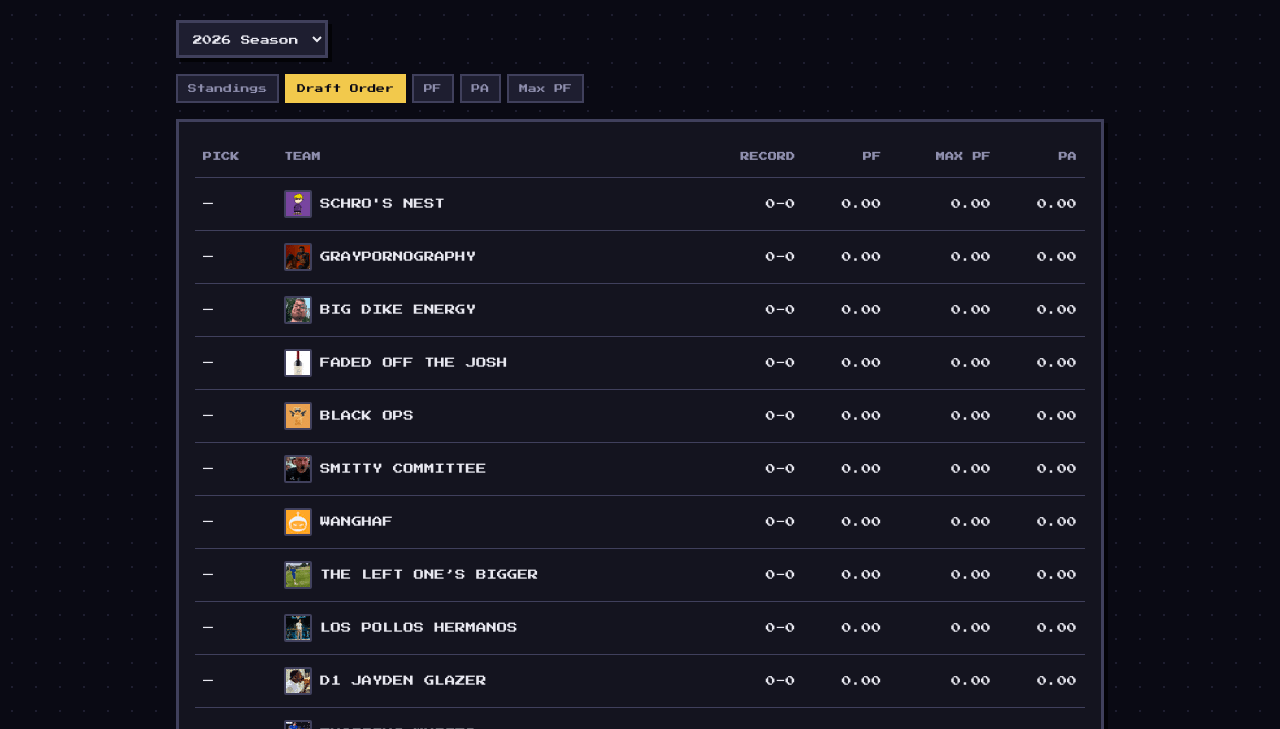
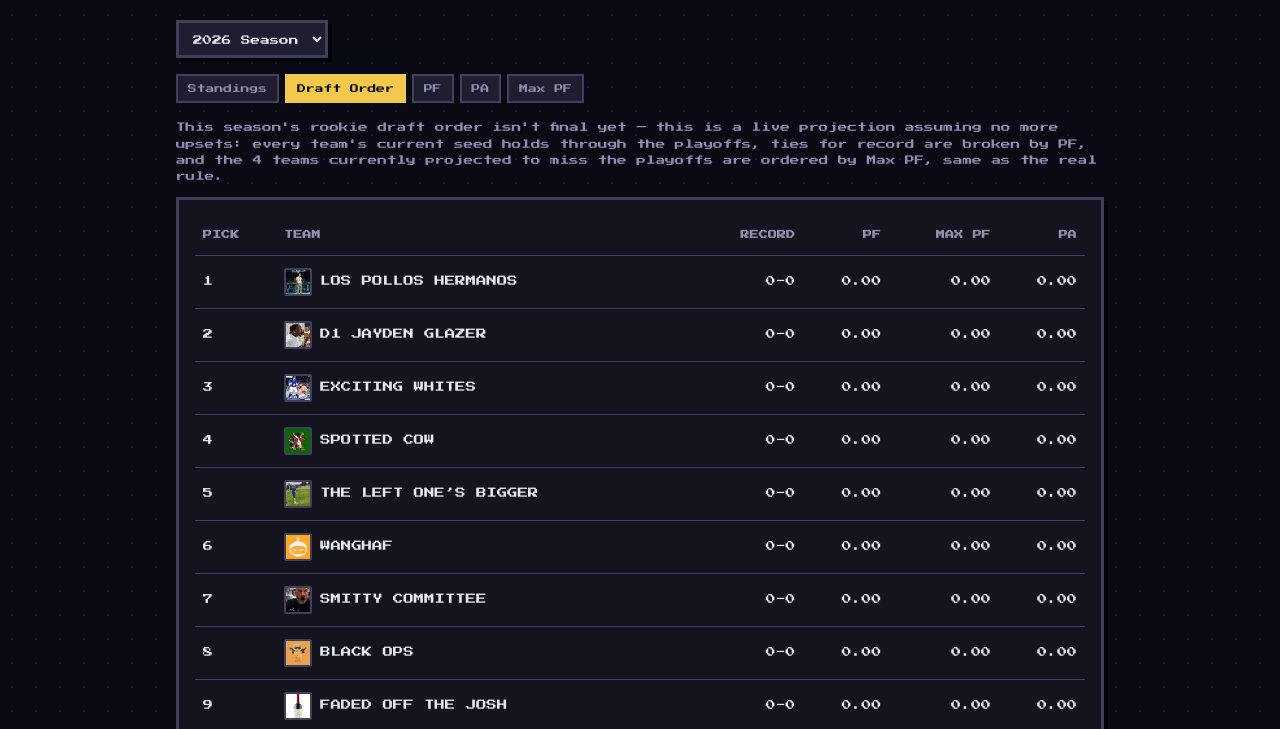
Before and after one commit to gsquaredai/necessary-roughness, a website: page standings.html in a window 1280 px wide. Both pictures are taken after a click on the button "Draft Order". Shown: the part 69-798 px from the top of the page. Drawn offline with Linux system fonts and the light colour scheme.

Commit message:
Add playoff cutoff line, live-project the current season's draft order, single-column champion cards
Standings page: a dashed line now marks the playoff cutoff (after the
8th seed) on the default Standings view.

Draft Order view, for a season still in progress (no real draft_order
from Sleeper yet): computes a live projection instead of showing "—" for
everyone. Assumes every team's current seed holds through the playoffs
(no upsets), with ties for record broken by PF, and the 4 teams
currently projected to miss the playoffs ordered by Max PF — same
tiebreak rules as the real thing. Labeled with an explanatory note since
it's not final until the season plays out.

Also documents the PF tiebreak (for the last playoff spot) on the Rules
page's Rookie Draft Order section, and reverts the History page's
Champions cards to a single column, matching the rest of the site.

```diff
--- a/assets/css/style.css
+++ b/assets/css/style.css
@@ -222,6 +222,11 @@ tr.clickable-row:hover td {
   background: var(--surface-2);
 }
 
+tr.playoff-cutoff td {
+  border-bottom: 3px dashed var(--accent);
+  padding-bottom: 10px;
+}
+
 td.num,
 th.num {
   text-align: right;
@@ -1307,8 +1312,8 @@ th.num {
 }
 
 .champion-card-grid {
-  display: grid;
-  grid-template-columns: repeat(auto-fit, minmax(260px, 1fr));
+  display: flex;
+  flex-direction: column;
   gap: 20px;
 }
 
--- a/data/league-rules.json
+++ b/data/league-rules.json
@@ -68,7 +68,8 @@
         "Pick 10: whichever team finished the season in 3rd place.",
         "Pick 11: the runner-up (2nd place).",
         "Pick 12: the league champion (1st place)."
-      ]
+      ],
+      "outro": "If two teams are tied on record for the last playoff spot, Points For (PF) breaks the tie to decide who actually makes the playoffs."
     },
     {
       "title": "League Median",
--- a/standings.html
+++ b/standings.html
@@ -38,6 +38,12 @@
         <button type="button" data-view="pa">PA</button>
         <button type="button" data-view="maxpf">Max PF</button>
       </div>
+
+      <p class="muted" id="draft-projection-note" hidden style="margin-bottom: 12px;">
+        This season's rookie draft order isn't final yet — this is a live projection assuming no more upsets:
+        every team's current seed holds through the playoffs, ties for record are broken by PF, and the 4 teams
+        currently projected to miss the playoffs are ordered by Max PF, same as the real rule.
+      </p>
 
       <section>
         <div class="card table-wrap">
@@ -136,18 +142,55 @@
       document.getElementById("rank-header").textContent = VIEWS[currentView].label;
     }
 
+    // Live projection of next year's rookie draft order for a season still
+    // in progress (Sleeper won't generate the real draft_order until the
+    // season ends). Assumes every team's current seed holds all the way
+    // through the playoffs — no upsets — same as the real rule otherwise:
+    // the 4 teams currently projected to miss the playoffs are ordered by
+    // Max PF (lowest = pick 1), and ties for record are broken by PF
+    // (already how standingsSorted ranks everyone).
+    function computeProjectedDraftOrder(season) {
+      const ranked = standingsSorted(season);
+      const numTeams = season.leagueSettings?.numTeams ?? ranked.length;
+      const playoffTeams = season.leagueSettings?.playoffTeams ?? 8;
+      const finalFourCount = Math.floor(playoffTeams / 2);
+      const projected = new Map();
+
+      ranked.slice(0, finalFourCount).forEach((t, i) => projected.set(t.rosterId, numTeams - i));
+      ranked.slice(finalFourCount, playoffTeams).forEach((t, i) => projected.set(t.rosterId, playoffTeams - i));
+
+      const bottom = ranked.slice(playoffTeams, numTeams);
+      [...bottom].sort((a, b) => a.maxPF - b.maxPF).forEach((t, i) => projected.set(t.rosterId, i + 1));
+
+      return projected;
+    }
+
     async function renderStandings(seasonKey) {
       const season = await loadSeason(seasonKey);
       currentSeason = season;
-      const sorted = VIEWS[currentView].sort(season.teams);
+
+      const isProjectedDraft = currentView === "draft" && season.teams.every((t) => t.draftPick == null);
+      const projectedPicks = isProjectedDraft ? computeProjectedDraftOrder(season) : null;
+      document.getElementById("draft-projection-note").hidden = !isProjectedDraft;
+
+      const sorted = isProjectedDraft
+        ? [...season.teams].sort(
+            (a, b) => (projectedPicks.get(a.rosterId) ?? 999) - (projectedPicks.get(b.rosterId) ?? 999)
+          )
+        : VIEWS[currentView].sort(season.teams);
+
+      const playoffTeams = season.leagueSettings?.playoffTeams ?? null;
 
       document.getElementById("standings-body").innerHTML = sorted
         .map((team, i) => {
           const champ = season.champion === team.rosterId;
           const last = season.lastPlace === team.rosterId;
-          const rankCell = currentView === "draft" ? team.draftPick ?? "—" : i + 1;
+          let rankCell;
+          if (currentView === "draft") rankCell = isProjectedDraft ? projectedPicks.get(team.rosterId) ?? "—" : team.draftPick ?? "—";
+          else rankCell = i + 1;
+          const cutoff = currentView === "standings" && playoffTeams && i === playoffTeams - 1 ? " playoff-cutoff" : "";
           return `
-            <tr class="clickable-row" data-roster-id="${team.rosterId}">
+            <tr class="clickable-row${cutoff}" data-roster-id="${team.rosterId}">
               <td>${rankCell}</td>
               <td>${teamCellHTML(team, { champ, last })}</td>
               <td class="num">${record(team)}</td>
```
